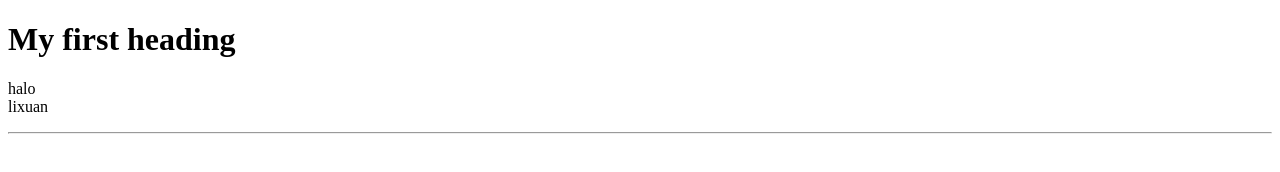
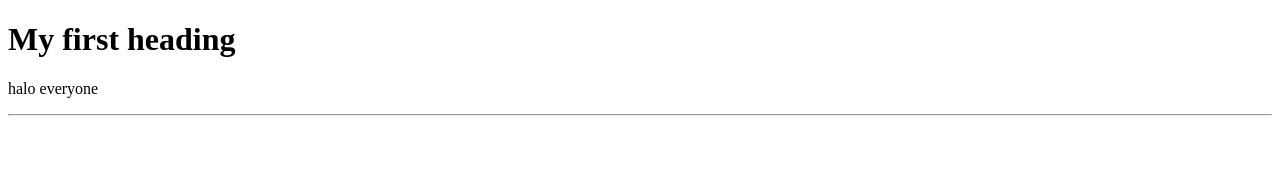
Before and after one commit to stevelimly/test, a plain HTML site: page testing.html in a window 1280 px wide. Drawn offline with Linux system fonts and the light colour scheme.

Commit message:
Update testing.html

```diff
--- a/testing.html
+++ b/testing.html
@@ -6,6 +6,6 @@
   </head>
   <body>
     <h1>My first heading</h1>
-    <p>halo <br>lixuan</p><hr>
+    <p>halo everyone</p><hr>
   </body>
 </html>
```
